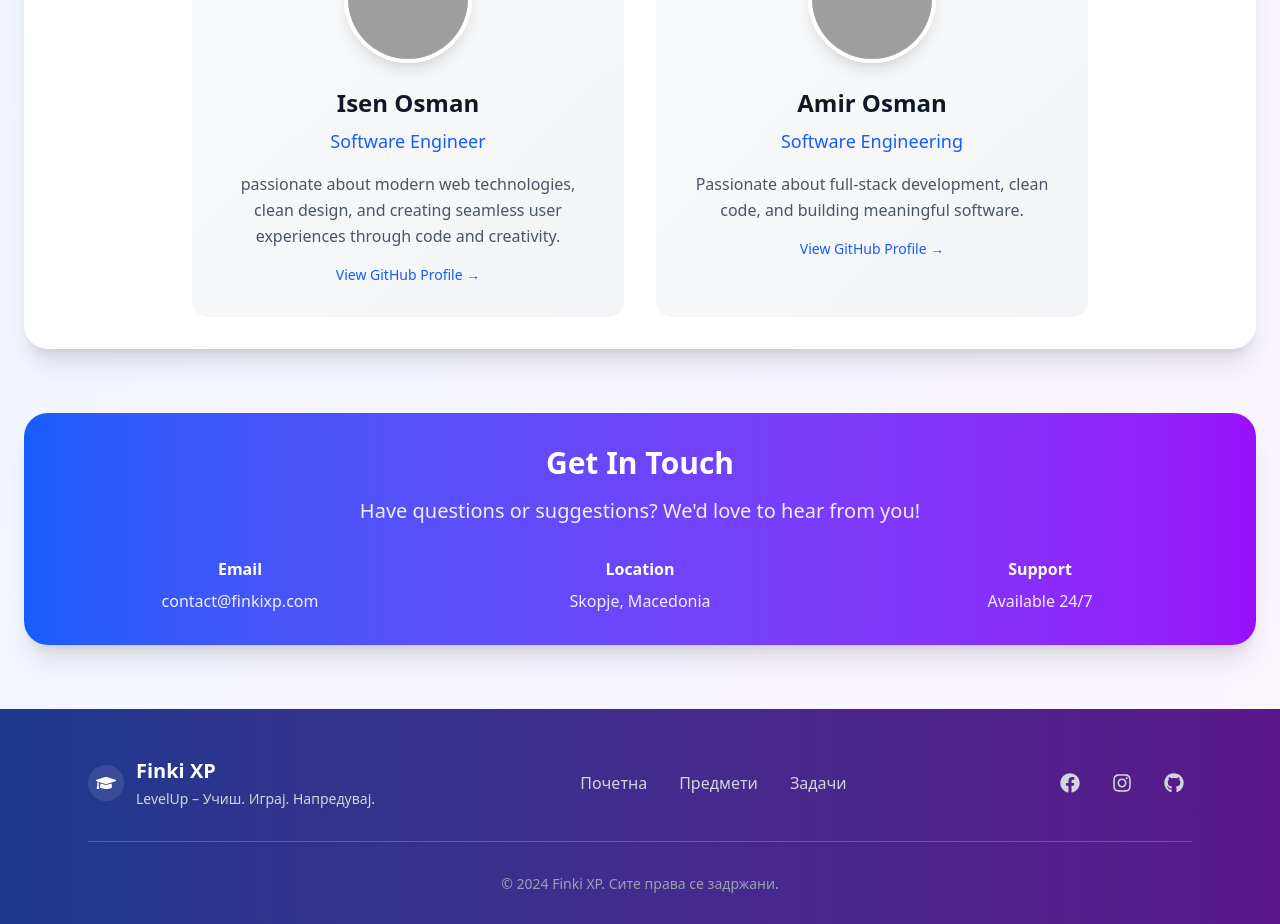
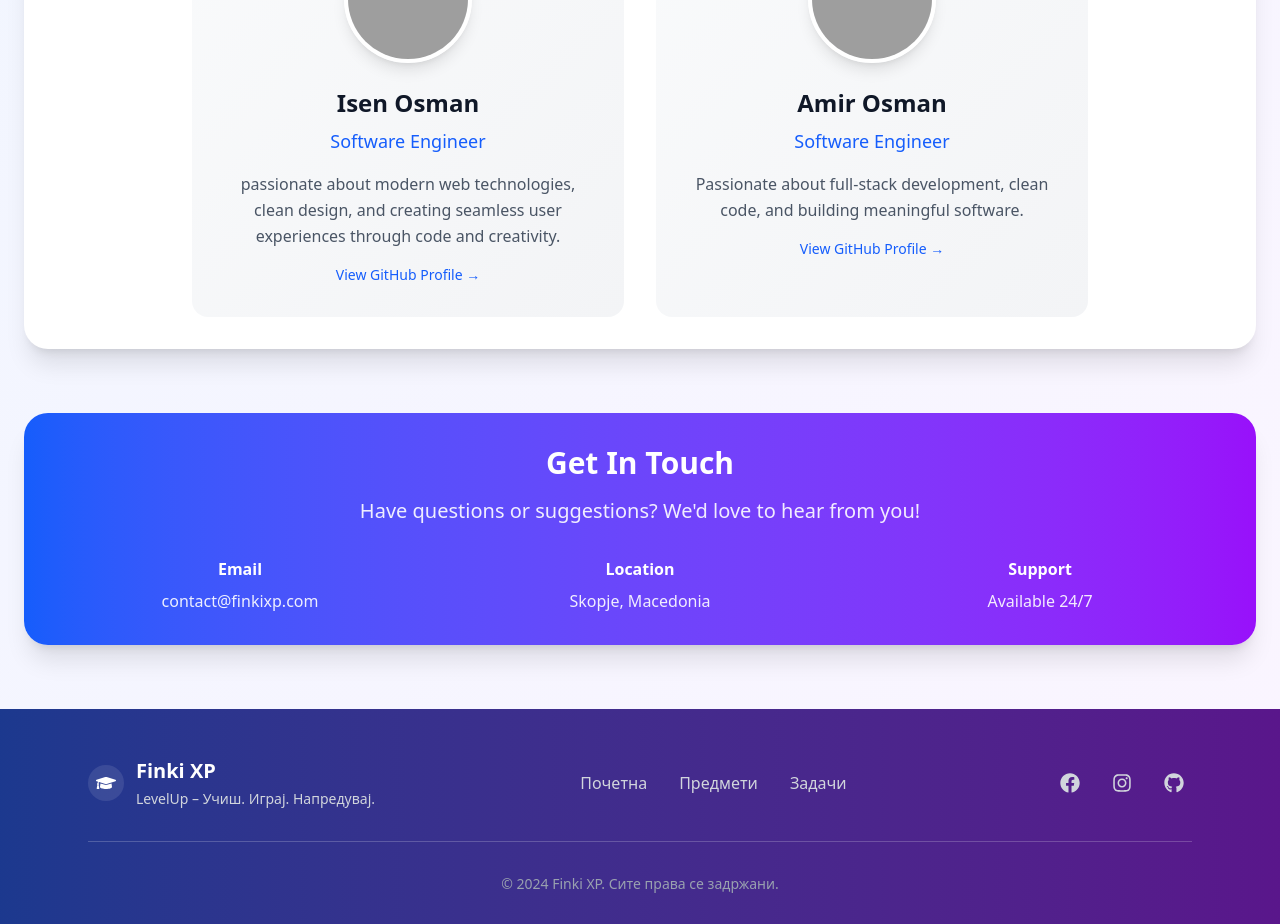
Before and after one commit to AmirOsman03/finkiXpProject, a React (Vite) app in the folder frontend/: page /aboutUs in a window 1280 px wide. Shown: the part 1219-2143 px from the top of the page. Built offline with nearby package versions, Linux system fonts and the light colour scheme; grey boxes are pictures that could not be loaded.

Commit message:
Name fixed

```diff
--- a/frontend/src/ui/pages/AboutUsPage/AboutUsPage.jsx
+++ b/frontend/src/ui/pages/AboutUsPage/AboutUsPage.jsx
@@ -13,7 +13,7 @@ const AboutUsPage = () => {
         },
         {
             name: "Amir Osman",
-            role: "Software Engineering",
+            role: "Software Engineer",
             avatar: "https://avatars.githubusercontent.com/u/151637627?v=4",
             description: "Passionate about full-stack development, clean code, and building meaningful software.",
             github: "https://github.com/AmirOsman03"
```
